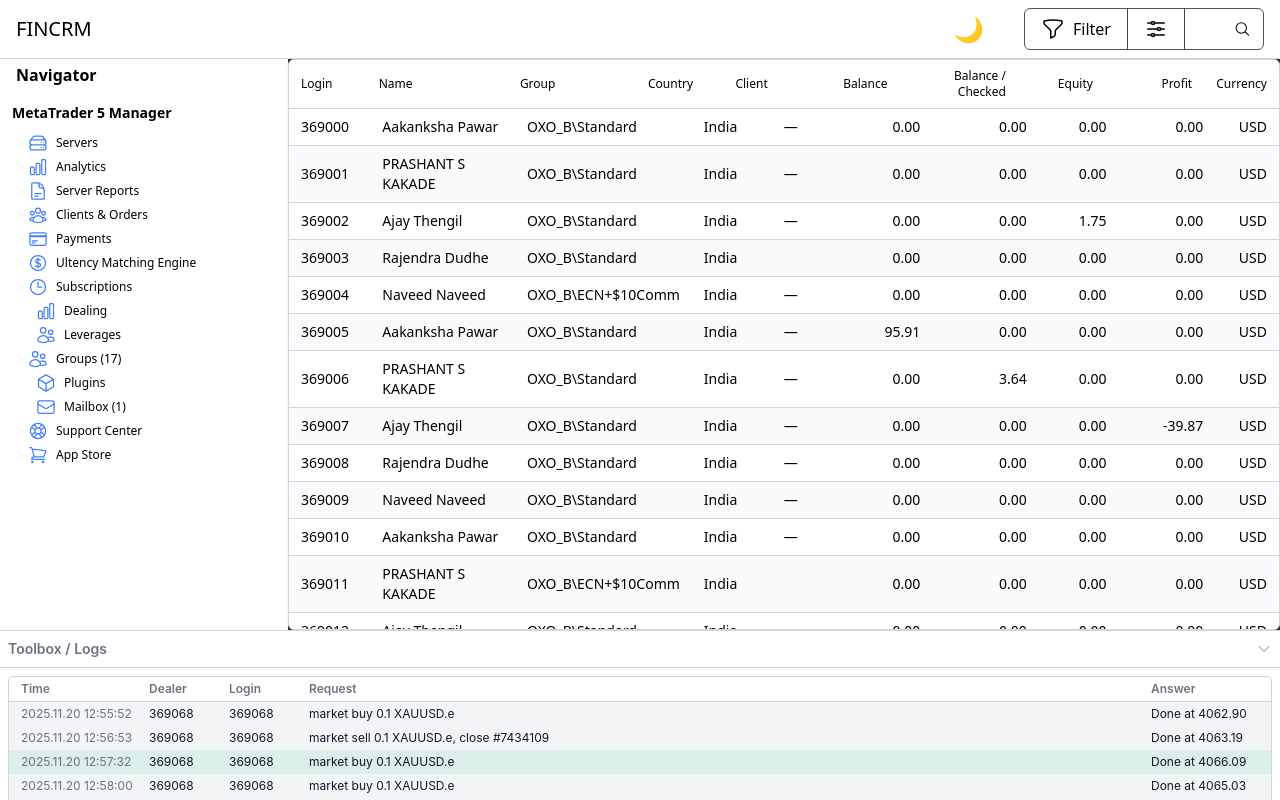
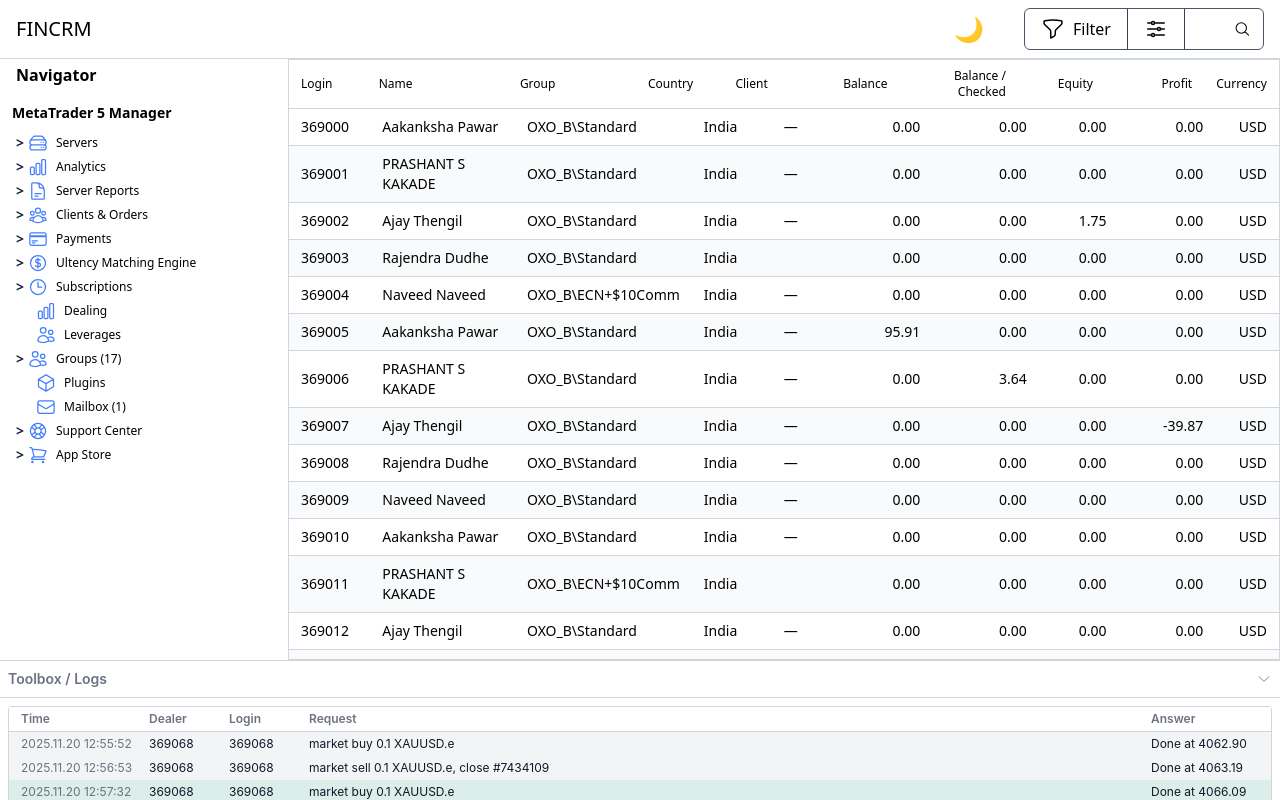
Before and after one commit to katochrasik794/mt5manager-clone, a React (Vite) app: page / in a window 1280 px wide. Shown: the top 800 px of the page. Built offline with nearby package versions, Linux system fonts and the light colour scheme.

Commit message:
Light and dark mode applied

```diff
--- a/src/App.jsx
+++ b/src/App.jsx
@@ -59,7 +59,7 @@
       <Topbar onToggleSidebar={() => setSidebarOpen((s) => !s)} />
 
       {/* Middle area: sidebar + changing dashboard content */}
-      <div className="flex flex-1">
+      <div className="flex">
         <NavigatorSidebar isOpen={sidebarOpen} onClose={() => setSidebarOpen(false)} />
 
         {/* Dashboard area that will change by route */}
--- a/src/components/Sidebar.jsx
+++ b/src/components/Sidebar.jsx
@@ -228,7 +228,7 @@
  * @param {string} activeItem - Currently active item path
  * @param {function} setActiveItem - Function to set active item
  */
-const NavItem = ({ item, level = 0, path, activeItem, setActiveItem }) => {
+const NavItem = ({ item, level = 0, path, activeItem, setActiveItem, mode }) => {
   const navigate = useNavigate();
   const Icon = item.icon;
   const isActive = activeItem === path;
@@ -260,7 +260,7 @@
   // Base classes for item styling
   const navItemClasses =
     `flex items-center gap-3 py-0.5 text-xs cursor-pointer transition-colors w-full ${
-      isActive ? "bg-[#374151] text-white" : "hover:bg-gray-700"
+      isActive ? (mode === "dark" ? "bg-[#374151] text-white" : "bg-gray-200 text-black") : (mode === "dark" ? "hover:bg-gray-700" : "hover:bg-gray-200")
     }`;
 
   // Indentation using Tailwind's 'pl-x' class
@@ -279,7 +279,7 @@
           {/* Expansion Arrow/Icon - Conditionally applied rotation */}
           {item.isParent ? (
              <button
-                className={`text-gray-100 text-sm font-semibold transition-transform duration-200 ${isOpen ? 'rotate-90' : ''}`}
+                className={`text-sm font-semibold transition-transform duration-200 ${isOpen ? 'rotate-90' : ''} ${mode === "dark" ? "text-gray-100" : "text-gray-800"}`}
                 onClick={(e) => { e.stopPropagation(); setIsOpen(!isOpen); }}
                 style={{ marginRight: '4px', background: 'none', border: 'none', cursor: 'pointer' }}
              >
@@ -304,7 +304,7 @@
       {isOpen && hasChildren && (
         <div className="flex flex-col">
           {item.children.map((child, index) => (
-            <NavItem key={index} item={child} level={level + 1} path={`${path}/${child.name}`} activeItem={activeItem} setActiveItem={setActiveItem} />
+            <NavItem key={index} item={child} level={level + 1} path={`${path}/${child.name}`} activeItem={activeItem} setActiveItem={setActiveItem} mode={mode} />
           ))}
         </div>
       )}
@@ -356,7 +356,7 @@
         >
           {/* Render the top-level items */}
           {navItems.map((item, index) => (
-            <NavItem key={index} item={item} level={0} path={item.name} activeItem={activeItem} setActiveItem={setActiveItem} />
+            <NavItem key={index} item={item} level={0} path={item.name} activeItem={activeItem} setActiveItem={setActiveItem} mode={mode} />
           ))}
 
         </nav>
--- a/src/components/Topbar.jsx
+++ b/src/components/Topbar.jsx
@@ -475,8 +475,7 @@
 
   const containerClasses =
     "flex items-center border border-gray-400 rounded-md";
-  const buttonBaseClasses =
-    "px-3 py-2 md:px-4 md:py-2 hover:bg-gray-700 transition-colors flex items-center gap-2 h-full";
+  const buttonBaseClasses = `px-3 py-2 md:px-4 md:py-2 transition-colors flex items-center gap-2 h-full ${mode === "dark" ? "hover:bg-gray-700" : "hover:bg-gray-200"}`;
   const iconClasses = "h-5 w-5 md:h-6 md:w-6 ";
 
   const toggleFunnelMenu = () => {
--- a/src/pages/clients/ClientPage.jsx
+++ b/src/pages/clients/ClientPage.jsx
@@ -37,12 +37,7 @@
 
   return (
     <div className="">
-      {/* <div className="flex items-center justify-between">
-        <h2 className="text-2xl font-semibold text-gray-100">Dashboard</h2>
-        <div className="text-sm text-gray-400">Showing table — scroll to see more</div>
-      </div> */}
-
-      <div className={`rounded-md shadow-sm overflow-hidden ${mode === "dark" ? "bg-[#2c2c2c] border border-gray-700" : "bg-white border border-gray-300"}`}>
+      <div className={`overflow-hidden ${mode === "dark" ? "bg-[#2c2c2c] border border-gray-600" : "bg-white border border-gray-300"}`}>
         {/* Table header */}
         <div className="w-full overflow-x-auto">
           <table className="min-w-full table-fixed border-collapse">
@@ -65,7 +60,7 @@
         </div>
 
         {/* Scrollable body: fixed height so ~20 rows are visible (adjust h-[720px] if you need exact fit) */}
-        <div className={`max-h-[520px] overflow-y-auto ${mode === "dark" ? "custom-scrollbar" : "custom-scrollbar-light"}`}>
+        <div className={`max-h-[550px] overflow-y-auto ${mode === "dark" ? "custom-scrollbar" : "custom-scrollbar-light"}`}>
           <table className="min-w-full table-fixed border-collapse">
             <tbody>
               {rows.map((r, idx) => (
```
